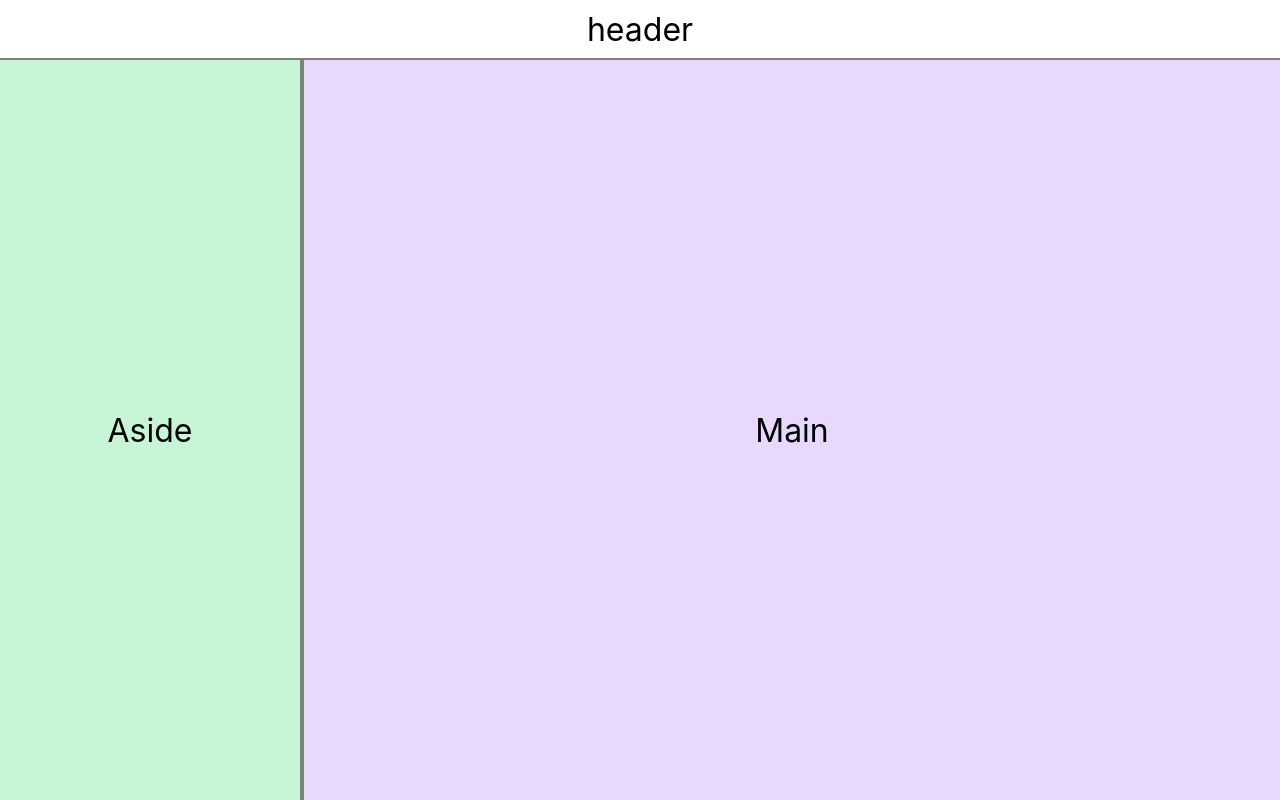
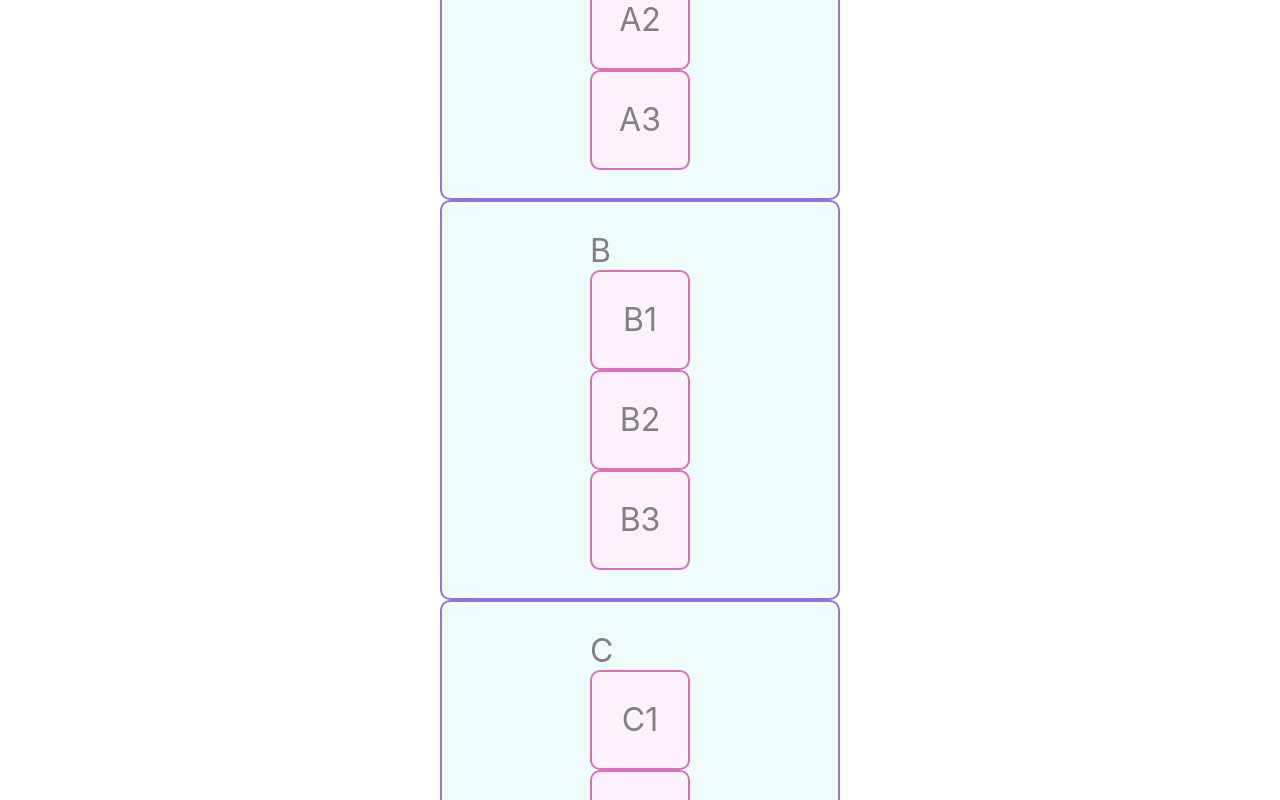
Before and after one commit to sitogi/react-sandbox, a React (Vite) app: page / in a window 1280 px wide. Shown: the top 800 px of the page. Built offline with nearby package versions, Linux system fonts and the light colour scheme.

Commit message:
wip: Until sorting of containers is possible

```diff
--- a/src/App.tsx
+++ b/src/App.tsx
@@ -1,15 +1,9 @@
-import { HorizontallyResizableLayout } from '~/featuers/Resizable/HorizontallyResizableLayout';
-import { WithHeaderLayout } from '~/featuers/WithHeaderLayout';
+import { NestedSortable } from '~/featuers/NestedSortable';
 
 export function App() {
   return (
-    <WithHeaderLayout
-      header={
-        <div style={{ display: 'grid', placeContent: 'center', height: '100%', borderBottom: 'solid 2px gray' }}>
-          <p style={{ fontSize: '2rem' }}>header</p>
-        </div>
-      }
-      content={<HorizontallyResizableLayout />}
-    />
+    <div style={{ width: '100vw', height: '100vh', display: 'grid', placeContent: 'center' }}>
+      <NestedSortable />
+    </div>
   );
 }
--- a/src/featuers/NestedSortable/index.tsx
+++ b/src/featuers/NestedSortable/index.tsx
@@ -13,6 +13,7 @@ import {
   useSensors,
 } from '@dnd-kit/core';
 import { arrayMove, rectSortingStrategy, SortableContext, sortableKeyboardCoordinates } from '@dnd-kit/sortable';
+import { createPortal } from 'react-dom';
 
 import { Container } from './Contaier/Container';
 import { SortableContainer } from './Contaier/SortableContainer';
@@ -21,15 +22,18 @@ import styles from './index.module.css';
 import { Item } from '~/featuers/NestedSortable/Item/Item';
 import { SortableItem } from '~/featuers/NestedSortable/Item/SortableItem';
 
+const INITIAL_CONTAINERS = [
+  { containerId: 'A', items: ['A1', 'A2', 'A3'] },
+  { containerId: 'B', items: ['B1', 'B2', 'B3'] },
+  { containerId: 'C', items: ['C1', 'C2', 'C3'] },
+];
+
+type ContainerType = { containerId: UniqueIdentifier; items: UniqueIdentifier[] };
+
 export const NestedSortable = (): JSX.Element => {
   const [activeContainerId, setActiveContainerId] = useState<UniqueIdentifier | null>(null);
   const [activeItemId, setActiveItemId] = useState<UniqueIdentifier | null>(null);
-  const [data, setData] = useState<{ [containerId: string]: UniqueIdentifier[] }>({
-    A: ['A1', 'A2', 'A3'],
-    B: ['B1', 'B2', 'B3'],
-    C: ['C1', 'C2', 'C3'],
-  });
-  const [containers, setContainers] = useState<UniqueIdentifier[]>(Object.keys(data));
+  const [containers, setContainers] = useState<ContainerType[]>(INITIAL_CONTAINERS);
   const sensors = useSensors(
     useSensor(PointerSensor),
     useSensor(KeyboardSensor, {
@@ -44,36 +48,44 @@ export const NestedSortable = (): JSX.Element => {
       onDragStart={handleDragStart}
       onDragEnd={handleDragEnd}
     >
-      <SortableContext items={containers} strategy={rectSortingStrategy}>
+      <SortableContext items={containers.map(({ containerId }) => containerId)} strategy={rectSortingStrategy}>
         <div className={styles.sortableItemContainer}>
-          {containers.map((id) => (
-            <SortableContainer key={id} id={id} isDragging={id === activeContainerId}>
-              <SortableContext items={data[id]} strategy={rectSortingStrategy}>
-                {data[id].map((itemId) => (
-                  <SortableItem key={itemId} id={itemId} isDragging={activeContainerId === itemId} />
+          {containers.map(({ containerId }) => (
+            <SortableContainer key={containerId} id={containerId} isDragging={containerId === activeContainerId}>
+              <SortableContext items={findItems(containers, containerId)} strategy={rectSortingStrategy}>
+                {findItems(containers, containerId).map((item) => (
+                  <SortableItem key={item} id={item} isDragging={activeItemId === item} />
                 ))}
               </SortableContext>
-              <DragOverlay>{activeItemId != null ? <Item id={activeItemId} /> : null}</DragOverlay>
             </SortableContainer>
           ))}
         </div>
+        {createPortal(
           <DragOverlay>
-          {activeContainerId != null && data[activeContainerId] !== undefined ? (
+            {activeContainerId ? (
               <Container id={activeContainerId}>
-              {data[activeContainerId].map((itemId) => (
-                <SortableItem key={itemId} id={itemId} isDragging={activeContainerId === itemId} />
+                {findItems(containers, activeContainerId).map((item) => (
+                  <SortableItem key={item} id={item} isDragging={activeContainerId === item} />
                 ))}
               </Container>
+            ) : activeItemId ? (
+              <Item id={activeItemId} />
             ) : null}
-        </DragOverlay>
+          </DragOverlay>,
+          document.body,
+        )}
       </SortableContext>
     </DndContext>
   );
 
+  function findItems(containers: ContainerType[], id: UniqueIdentifier): UniqueIdentifier[] {
+    return containers.find((c) => c.containerId === id)?.items ?? [];
+  }
+
   function handleDragStart(event: DragStartEvent): void {
     const { active } = event;
 
-    if (data[active.id] !== undefined) {
+    if (isContainer(active.id)) {
       setActiveContainerId(active.id);
     } else {
       setActiveItemId(active.id);
@@ -83,15 +95,24 @@ export const NestedSortable = (): JSX.Element => {
   function handleDragEnd(event: DragEndEvent): void {
     const { active, over } = event;
 
+    if (isContainer(active.id)) {
       if (over != null && active.id !== over.id) {
-      setContainers((items) => {
-        const oldIndex = items.indexOf(active.id);
-        const newIndex = items.indexOf(over.id);
+        setContainers((containers) => {
+          const oldIndex = containers.findIndex(({ containerId }) => containerId === active.id);
+          const newIndex = containers.findIndex(({ containerId }) => containerId === over.id);
 
-        return arrayMove(items, oldIndex, newIndex);
+          return arrayMove(containers, oldIndex, newIndex);
         });
       }
+    } else {
+      console.log('item');
+    }
 
+    setActiveItemId(null);
     setActiveContainerId(null);
   }
+
+  function isContainer(id: UniqueIdentifier): boolean {
+    return containers.find((c) => c.containerId === id) !== undefined;
+  }
 };
```
Lines whose indentation alone changed are shown as unchanged.
